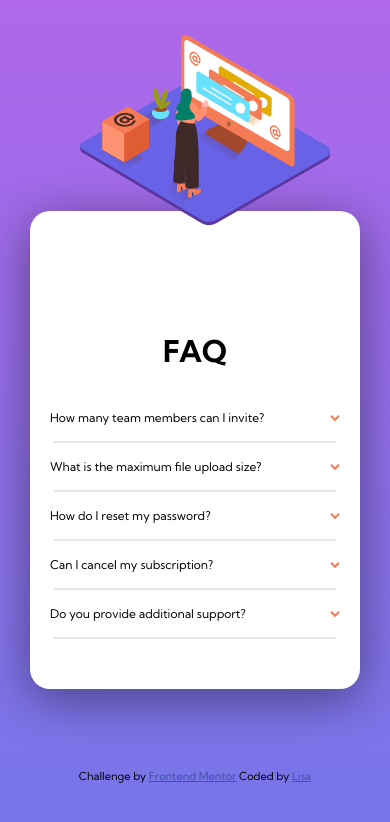
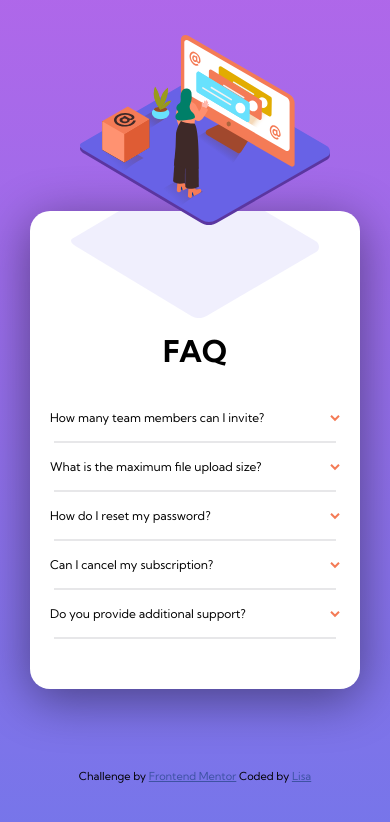
Before and after one commit to CrypticMango/faq-acordian-card, a plain HTML site: page index.html in a window 390 px wide. Drawn offline with Linux system fonts and the light colour scheme.

Commit message:
added background image to mobile

```diff
--- a/style.css
+++ b/style.css
@@ -28,6 +28,10 @@ main {
     width: 330px;
     height: 100%;
     box-shadow: 0px 10px 50px rgba(0, 0, 0, 0.438);
+    background-image: url(/images/bg-pattern-mobile.svg);
+    background-repeat: no-repeat;
+    background-size: 75%;
+    background-position: top;
 }
 
 details>summary {
```
Also changed, not shown: index.html (+1 -0 lines).
